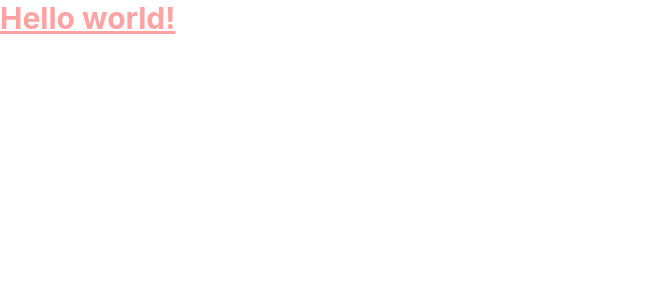
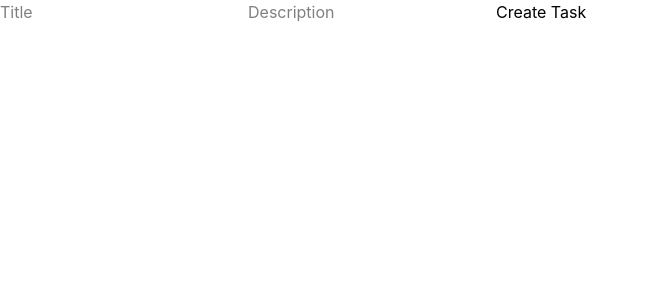
Before and after one commit to Paban-1/TaskLabFrontEnd, a React (Vite) app: page / in a window 1280 px wide. Shown: the top 300 px of the page, without its empty margins (0-649 px from the left). Built offline with nearby package versions, Linux system fonts and the light colour scheme.

Commit message:
MAJOR: Created Task API Test

```diff
--- a/package.json
+++ b/package.json
@@ -11,8 +11,10 @@
   },
   "dependencies": {
     "@tailwindcss/vite": "^4.2.2",
+    "axios": "^1.15.0",
     "react": "^19.2.4",
     "react-dom": "^19.2.4",
+    "react-router-dom": "^7.14.1",
     "tailwindcss": "^4.2.2"
   },
   "devDependencies": {
--- a/src/App.jsx
+++ b/src/App.jsx
@@ -3,15 +3,14 @@ import reactLogo from './assets/react.svg'
 import viteLogo from './assets/vite.svg'
 import heroImg from './assets/hero.png'
 // import './App.css'
+import TestCompo from "./components/testCompo"
 
 function App() {
   const [count, setCount] = useState(0)
 
   return (
     <>
-      <h1 class="text-3xl font-bold underline text-red-300">
-        Hello world!
-      </h1>
+      <TestCompo/>
     </>
   )
 }
--- /dev/null
+++ b/src/components/testCompo.jsx
@@ -0,0 +1,39 @@
+import React, { useState } from 'react'
+import api from "../utils/API"
+import createTask from "../utils/taskAPI"
+
+const testCompo = () => {
+  const [taskData, setTaskData] = useState({
+    title: "",
+    description: ""
+  })
+
+  const handleCreateTask = async () => {
+    await createTask(
+      taskData
+    )
+  }
+
+  return (
+    <div>
+      <input
+        type="text"
+        placeholder="Title"
+        value={taskData.title}
+        onChange={(e) => setTaskData({ ...taskData, title: e.target.value })}
+      />
+      <input
+        type="text"
+        placeholder="Description"
+        value={taskData.description}
+        onChange={(e) =>
+          setTaskData({ ...taskData, description: e.target.value })
+        }
+      />
+      <button onClick={handleCreateTask}>Create Task</button>
+
+    </div>
+  )
+}
+
+export default testCompo
--- /dev/null
+++ b/src/pages/LoginPage.jsx
@@ -0,0 +1,11 @@
+import React from 'react'
+
+const LoginPage = () => {
+  return (
+    <div>
+
+    </div>
+  )
+}
+
+export default LoginPage
--- /dev/null
+++ b/src/pages/ReisterPage.jsx
@@ -0,0 +1,11 @@
+import React from 'react'
+
+const ReisterPage = () => {
+  return (
+    <div>
+
+    </div>
+  )
+}
+
+export default ReisterPage
--- /dev/null
+++ b/src/utils/API.js
@@ -0,0 +1,8 @@
+// src/services/api.js
+import axios from "axios";
+
+const api = axios.create({
+    baseURL: "http://localhost:3000",
+});
+
+export default api;
--- /dev/null
+++ b/src/utils/taskAPI.js
@@ -0,0 +1,13 @@
+import api from "./API"
+
+const createTask = async (taskData) => {
+    try {
+        return await api.post("/task/task-create", taskData)
+        console.log("Task created successfully", taskData);
+
+    } catch (error) {
+        throw error
+    }
+}
+
+export default createTask
```
Also changed, not shown: 1 other file (tests, documents, lock files or other folders).
